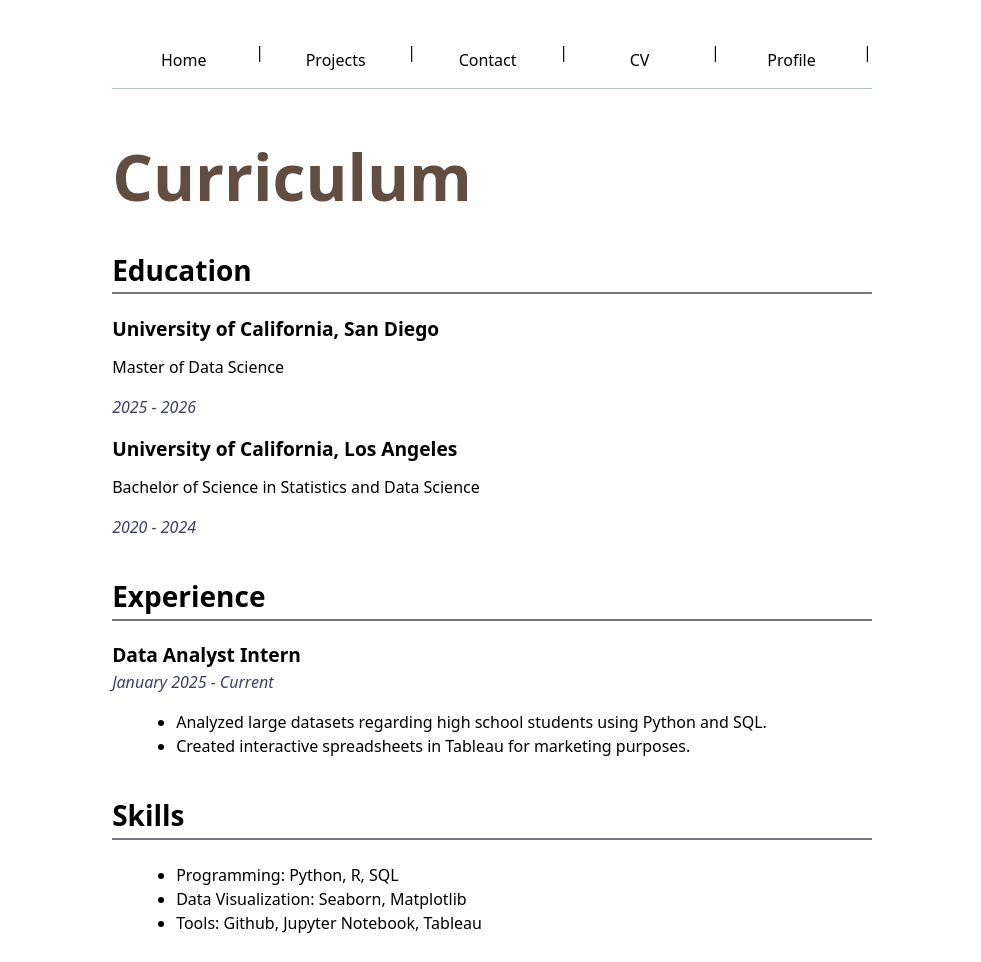
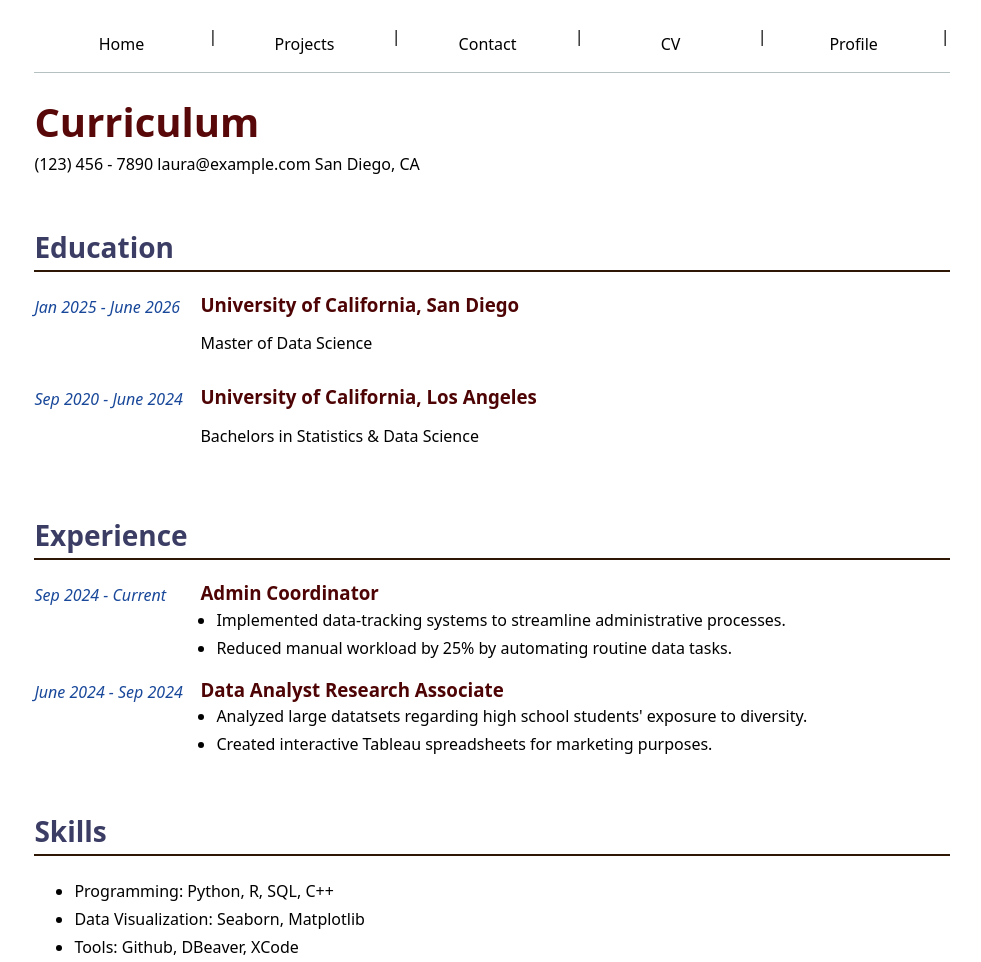
Before and after one commit to lan019-ucsd/portfolio, a plain HTML site: page cv/index.html in a window 1280 px wide. Shown: the whole page, without its empty margins (148-1129 px from the left). Drawn offline with Linux system fonts and the light colour scheme.

Commit message:
Style change

```diff
--- a/cv/index.html
+++ b/cv/index.html
@@ -15,39 +15,65 @@
         <a href = 'https://github.com/lan019-ucsd' target = '_blank'>Profile</a> |
     </nav>
 
+
+    <header class = 'cv-header'>
+        <h1> Curriculum  </h1>
+        <div class = contact-info'>
+            <span> (123) 456 - 7890</span>
+            <span> laura@example.com </span>
+            <span> San Diego, CA</span>
+        </div>
+    </header>
+
     <section>
-        <h1> Curriculum </h1>
-        <header><h2> Education </h2></header>
-        <article>
-            <h3> University of California, San Diego</h3>
-            <p> Master of Data Science </p>
-            <time>2025 - 2026</time>
-        </article>
-        <article>
-            <h3> University of California, Los Angeles </h3>
-            <p> Bachelor of Science in Statistics and Data Science</p>
-            <time> 2020 - 2024</time>
-        </article>
+        <h2> Education </h2>
+        <div class = 'cv-entry'>
+            <time> Jan 2025 - June 2026 </time>
+            <div class = 'cv-content'>
+                <h3> University of California, San Diego</h3>
+                <p> Master of Data Science</p>
+            </div>
+        </div>
+
+        <div class = 'cv-entry'>
+            <time> Sep 2020 - June 2024 </time>
+            <div class = 'cv-content'>
+                <h3> University of California, Los Angeles</h3>
+                <p> Bachelors in Statistics & Data Science</p>
+            </div>
+        </div>
     </section>
 
     <section>
-        <header><h2> Experience </h2></header>
-        <article>
-            <h3>Data Analyst Intern</h3>
-            <time>January 2025 - Current</time>
-            <ul>
-                <li> Analyzed large datasets regarding high school students using Python and SQL. </li>
-                <li> Created interactive spreadsheets in Tableau for marketing purposes.</li>
-            </ul>
-        </article>
+        <h2> Experience</h2>
+        <div class = 'cv-entry'>
+            <time> Sep 2024 - Current </time>
+            <div class = 'cv-content'>
+                <h3> Admin Coordinator </h3>
+                <ul>
+                    <li> Implemented data-tracking systems to streamline administrative processes.</li>
+                    <li> Reduced manual workload by 25% by automating routine data tasks.</li>
+                </ul>
+            </div>
+        </div>
+        <div class = 'cv-entry'>
+            <time> June 2024 - Sep 2024</time>
+            <div class = 'cv-content'>
+                <h3> Data Analyst Research Associate </h3>
+                <ul>
+                    <li> Analyzed large datatsets regarding high school students' exposure to diversity.</li>
+                    <li> Created interactive Tableau spreadsheets for marketing purposes.</li>
+                </ul>
+            </div>
+        </div>
     </section>
 
     <section>
-        <header><h2> Skills </h2></header>
+        <h2> Skills </h2>
         <ul>
-            <li>Programming: Python, R, SQL</li>
-            <li>Data Visualization: Seaborn, Matplotlib</li>
-            <li>Tools: Github, Jupyter Notebook, Tableau</li>
+            <li> Programming: Python, R, SQL, C++</li>
+            <li> Data Visualization: Seaborn, Matplotlib</li>
+            <li> Tools: Github, DBeaver, XCode </li>
         </ul>
     </section>
 </body>
--- a/style.css
+++ b/style.css
@@ -1,6 +1,8 @@
 * {
   box-sizing: border-box
 }
+
+/* All Pages */
 
 body {
   /* Set line height to 1.5 times the font size
@@ -12,8 +14,6 @@ body {
   margin-inline: max(1em, (100% - 100ch) / 2);
   padding-block: 1rem;
 }
-
-/* Contact */
 
 img {
   max-width: 100%;
@@ -48,7 +48,16 @@ nav a:hover {
   background-color: oklch(from oklch(36.472% 0.14544 28.599) 95% 5% h);
 }
 
-/* Projects */
+h1, h2, h3, h4, h5, h6 {
+  line-height: 1.1;
+  text-wrap: balance;
+}
+
+h1 {
+  font-size: 3em;
+}
+
+/* Contact Form */
 
 input,
 textarea,
@@ -95,6 +104,8 @@ button:hover {
   background-color: oklch(from oklch(48.478% 0.10981 21.983) 75% 40% h);
 }
 
+/* Projects */
+
 .projects {
   display: grid;
   grid-template-columns: repeat(auto-fill, minmax(15em, 1fr));
@@ -119,65 +130,87 @@ button:hover {
   display: block;
 }
 
-h1, h2, h3, h4, h5, h6 {
-  line-height: 1.1;
-  text-wrap: balance;
+/* CV */
+
+.cv-page {
+  max-width: 900px;
+  margin: auto;
+  padding: 2em;
+  font-family: system-ui, sans-serif;
 }
 
-h1 {
-  font-size: 4em;
+.cv-header hr {
+  border: none;
+  border-top: 2px solid rgb(188, 12, 12);
+  margin: 0.5em 0 1em 0;
+  width: 50%;
 }
 
-/* CV */
-
-body {
-  max-width: 90ch;
-  margin-inline: auto;
-  padding: 2em;
+.cv-header h1 {
+  font-size: 2.5rem;
+  margin-bottom: 0.2em;
+  color: rgb(88, 8, 8)
 }
 
-h1 {
-  font-size 2.5rem;
-  margin-bottom: 0.25em;
-  color: oklch(43.856% 0.0343 51.198);
+.contact-info {
+  display: flex;
+  gap: 2em;
+  font-size: 0.9rem;
+  margin-bottom: 1.5em;
+  color: rgb(188, 12, 12);
+  flex-wrap: wrap;
+}
+
+.contact-info span {
+  background-color: rgb(188, 12, 12);
+  padding: 0.3em 0.6em;
+  border-radius: 5px;
 }
 
 h2 {
   font-size: 1.75rem;
-  margin-top: 1.5em;
-  border-bottom: 2px solid oklch(56.892% 0.02164 279.213);
+  border-bottom: 2px solid rgb(47, 23, 5);
   padding-bottom: 0.25em;
+  margin-top: 2em;
+  color: rgb(59, 61, 100);
 }
 
-h3 {
-  font-size:1.2rem;
-  margin-bottom: 0.25em;
+.cv-entry {
+  display: grid;
+  grid-template-columns: 150px 1fr;
+  gap: 1em;
+  margin: 1em 0;
 }
 
-section {
-  margin-bottom: 1.5em;
+.cv-entry time {
+  font-style: italic;
+  color: rgb(25, 72, 154);
 }
 
-ul {
-  margin-left: 1.5em;
-  line-height: 1.5;
+.cv-entry .cv-content h3 {
+  margin: 0;
+  font-weight: bold;
+  color: rgb(78, 4, 4);
 }
 
-time {
-  display: block;
-  font-style: italic;
-  color: oklch(38.596% 0.06577 282.884);
+.cv-entry .cv-content ul {
+  margin: 0.25em 0 0 0;
+  padding-left: 1em;
+}
+
+ul li {
+  margin-bottom: 0.25em;
 }
 
 /* Home */
 .car-gallery {
   display: grid;
   grid-template-columns: repeat(auto-fit, minmax(200px, 1fr));
-  gap: 1em;
+  gap: 0.5em;
   justify-items: center;
 }
 
-.car-gallery {
+.car-gallery img {
   display: block;
   border-radius: 0.5em;
 }
```
